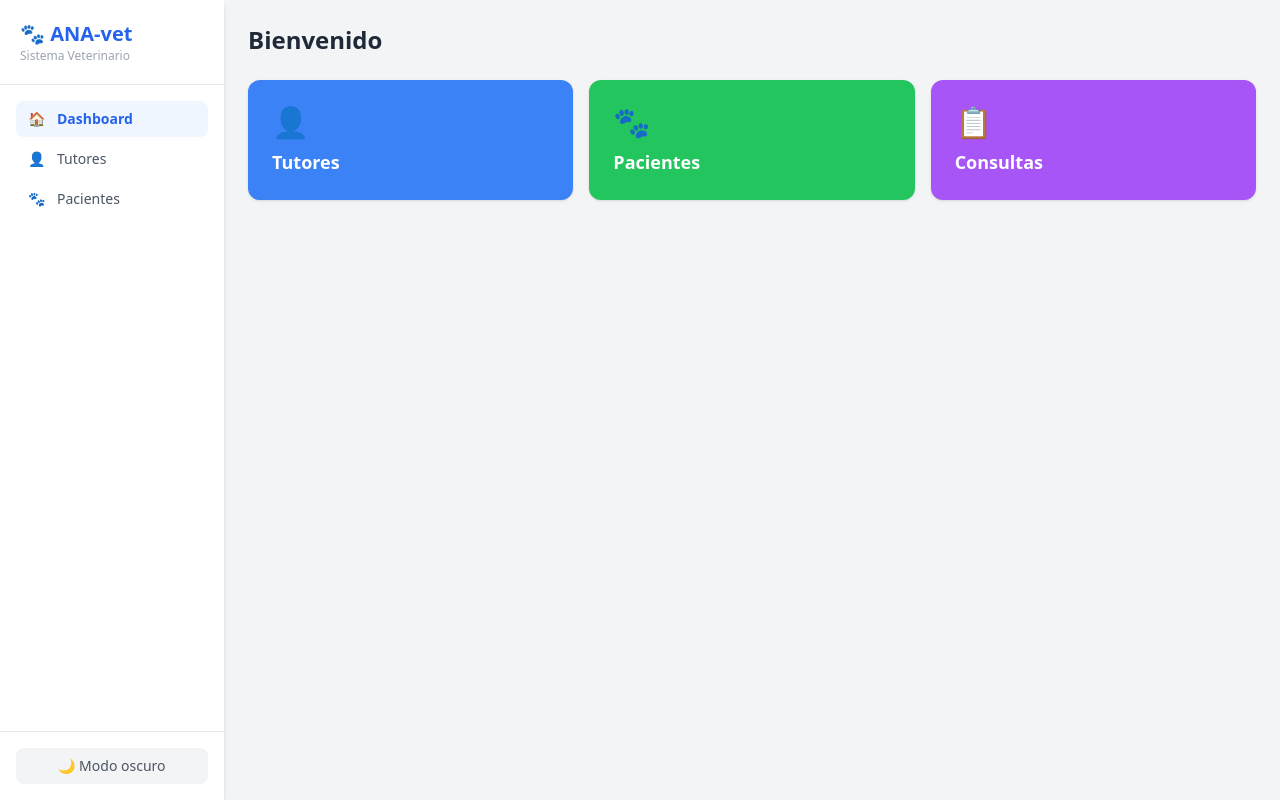
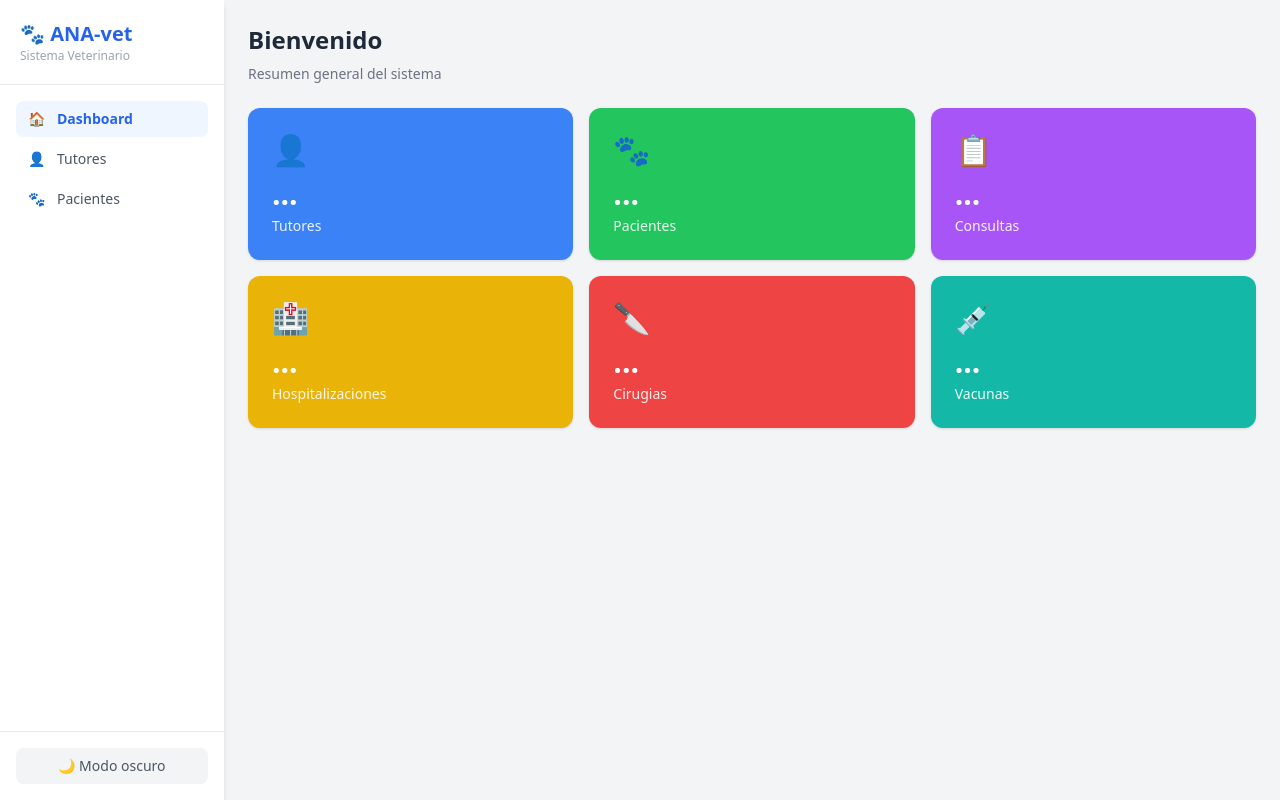
Before and after one commit to agdisc11/ANA-vet, a React (Create React App) app in the folder frontend/clinica-vet-frontend/: page / in a window 1280 px wide. Built offline with nearby package versions, Linux system fonts and the light colour scheme; no server answers.

Commit message:
feat: dashboard con contadores y modulos completos

```diff
--- a/frontend/clinica-vet-frontend/src/pages/Dashboard.js
+++ b/frontend/clinica-vet-frontend/src/pages/Dashboard.js
@@ -1,16 +1,36 @@
+import { useEffect, useState } from 'react';
+import { useNavigate } from 'react-router-dom';
+import axios from 'axios';
+
+const tarjetas = [
+  { key: 'tutores', label: 'Tutores', icon: '👤', color: 'bg-blue-500', ruta: '/tutores' },
+  { key: 'pacientes', label: 'Pacientes', icon: '🐾', color: 'bg-green-500', ruta: '/pacientes' },
+  { key: 'consultas', label: 'Consultas', icon: '📋', color: 'bg-purple-500', ruta: null },
+  { key: 'hospitalizaciones', label: 'Hospitalizaciones', icon: '🏥', color: 'bg-yellow-500', ruta: null },
+  { key: 'cirugias', label: 'Cirugias', icon: '🔪', color: 'bg-red-500', ruta: null },
+  { key: 'vacunas', label: 'Vacunas', icon: '💉', color: 'bg-teal-500', ruta: null },
+];
+
 export default function Dashboard() {
+  const [stats, setStats] = useState({});
+  const navigate = useNavigate();
+
+  useEffect(() => {
+    axios.get('http://localhost:4000/api/stats').then(r => setStats(r.data));
+  }, []);
+
   return (
     <div>
-      <h2 className="text-2xl font-bold text-gray-800 dark:text-white mb-6">Bienvenido</h2>
+      <h2 className="text-2xl font-bold text-gray-800 dark:text-white mb-2">Bienvenido</h2>
+      <p className="text-gray-500 dark:text-gray-400 text-sm mb-6">Resumen general del sistema</p>
       <div className="grid grid-cols-3 gap-4">
-        {[
-          { label: 'Tutores', color: 'bg-blue-500', icon: '👤' },
-          { label: 'Pacientes', color: 'bg-green-500', icon: '🐾' },
-          { label: 'Consultas', color: 'bg-purple-500', icon: '📋' },
-        ].map(c => (
-          <div key={c.label} className={`${c.color} text-white rounded-xl p-6 shadow`}>
-            <div className="text-3xl mb-2">{c.icon}</div>
-            <div className="text-lg font-semibold">{c.label}</div>
+        {tarjetas.map(t => (
+          <div key={t.key}
+            onClick={() => t.ruta && navigate(t.ruta)}
+            className={`${t.color} ${t.ruta ? 'cursor-pointer hover:opacity-90' : ''} text-white rounded-xl p-6 shadow transition`}>
+            <div className="text-3xl mb-2">{t.icon}</div>
+            <div className="text-3xl font-bold mb-1">{stats[t.key] ?? '...'}</div>
+            <div className="text-sm opacity-90">{t.label}</div>
           </div>
         ))}
       </div>
```
Also changed, not shown: 1 other file (tests, documents, lock files or other folders).
